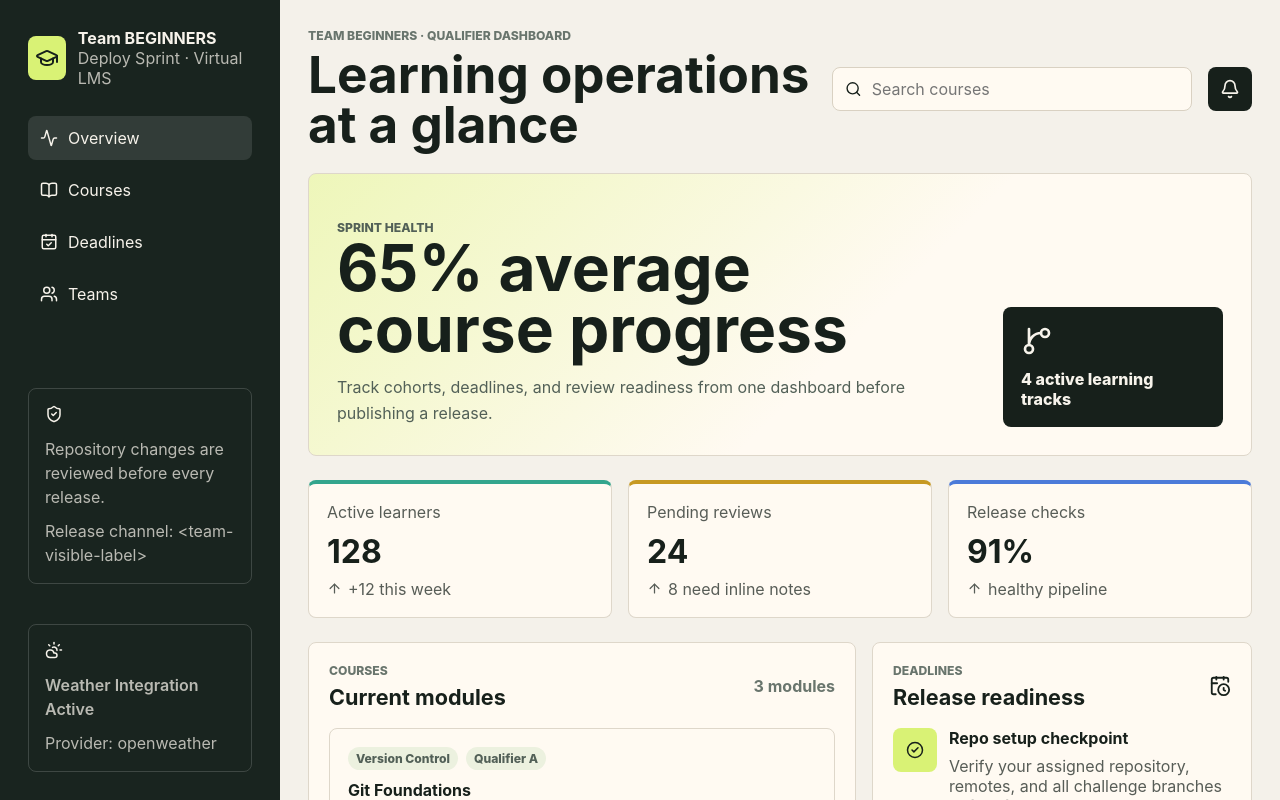
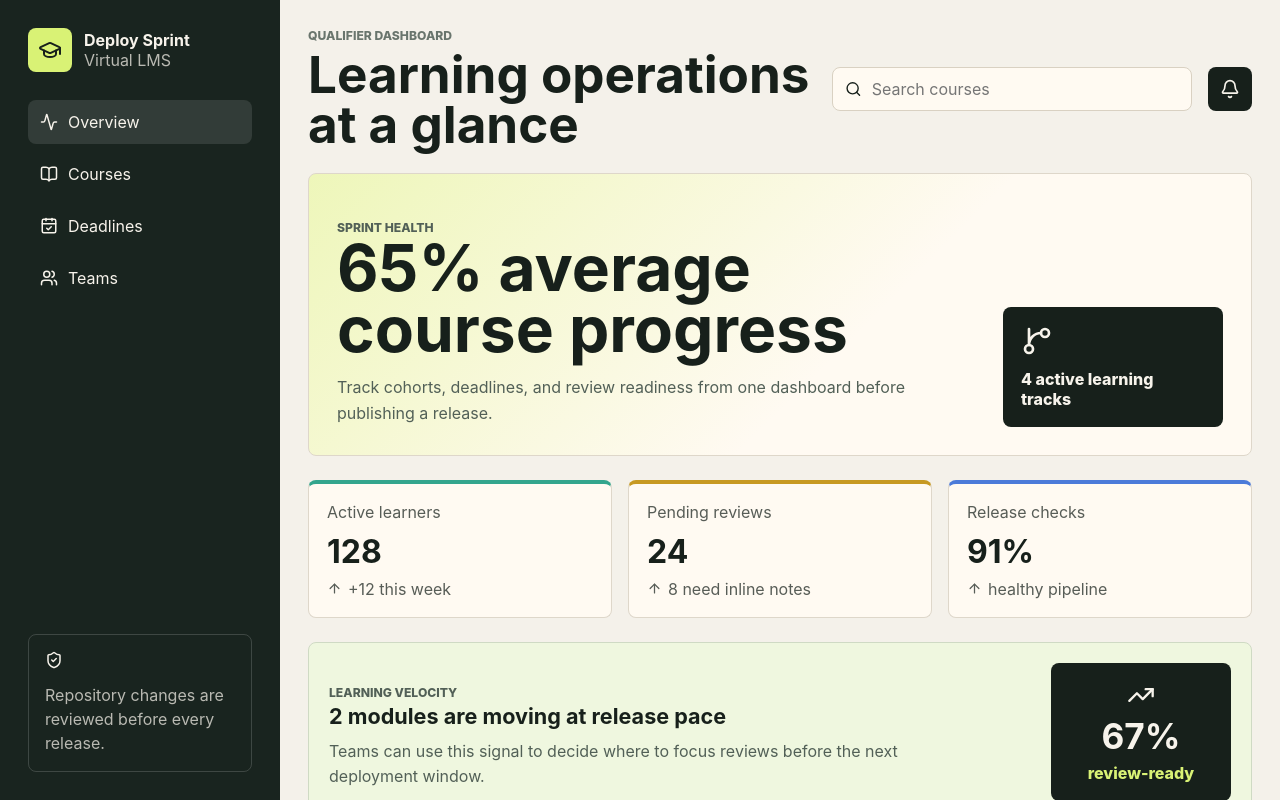
Before and after one commit to knurdz/deploy-sprint-finale-team-beginners, a React (Vite) app in the folder team-site/: page / in a window 1280 px wide. Shown: the top 800 px of the page. Built offline with nearby package versions, Linux system fonts and the light colour scheme; no server answers.

Commit message:
Refresh rebase feature asset

```diff
--- a/team-site/src/App.tsx
+++ b/team-site/src/App.tsx
@@ -1,10 +1,8 @@
-import { useEffect, useState } from 'react';
 import {
   Activity,
   Bell,
   BookOpen,
   CalendarCheck,
-  CloudSun,
   GitBranch,
   GraduationCap,
   Search,
@@ -13,49 +11,15 @@
 } from 'lucide-react';
 import { CourseCard } from './components/CourseCard';
 import { DeadlineBoard } from './components/DeadlineBoard';
+import { LearningVelocity } from './components/LearningVelocity';
 import { StatCard } from './components/StatCard';
 import { courses } from './data/courses';
 import { deadlineCards } from './data/deadlines';
 import { sprintStats } from './data/stats';
-import { getPublicDeployLabel } from './config/deploy';
 import { getAverageProgress } from './utils/metrics';
-
-interface WeatherData {
-  city?: string;
-  temp?: number;
-  weather?: string;
-  provider?: string;
-}
-
-function WeatherWidget() {
-  const [weather, setWeather] = useState<WeatherData | null>(null);
-
-  useEffect(() => {
-    fetch('/api/weather.json')
-      .then((res) => {
-        if (!res.ok) throw new Error('Weather data unavailable');
-        return res.json();
-      })
-      .then((data) => setWeather(data))
-      .catch(() => setWeather(null));
-  }, []);
-
-  return (
-    <div className="sidebarPanel" style={{ marginTop: '12px' }}>
-      <CloudSun size={18} />
-      <p style={{ fontWeight: '600' }}>
-        {weather ? `${weather.city || 'Colombo'}: ${weather.temp !== undefined ? `${weather.temp}°C` : ''} (${weather.weather || 'Clear'})` : 'Weather Integration Active'}
-      </p>
-      <p className="deployLabel">
-        Provider: {weather?.provider || 'openweather'}
-      </p>
-    </div>
-  );
-}
 
 export function App() {
   const averageProgress = getAverageProgress(courses);
-  const publicDeployLabel = getPublicDeployLabel();
 
   return (
     <main className="shell">
@@ -65,8 +29,8 @@
             <GraduationCap size={24} />
           </div>
           <div>
-            <strong>Team BEGINNERS</strong>
-            <span>Deploy Sprint · Virtual LMS</span>
+            <strong>Deploy Sprint</strong>
+            <span>Virtual LMS</span>
           </div>
         </div>
 
@@ -92,19 +56,13 @@
         <div className="sidebarPanel">
           <ShieldCheck size={18} />
           <p>Repository changes are reviewed before every release.</p>
-          <p className="deployLabel" data-testid="public-deploy-label">
-            Release channel: {publicDeployLabel}
-          </p>
         </div>
-
-        <WeatherWidget />
-
       </aside>
 
       <section className="workspace">
         <header className="topbar">
           <div>
-            <p className="eyebrow">Team BEGINNERS · Qualifier Dashboard</p>
+            <p className="eyebrow">Qualifier Dashboard</p>
             <h1>Learning operations at a glance</h1>
           </div>
 
@@ -139,6 +97,8 @@
           ))}
         </section>
 
+        <LearningVelocity courses={courses} />
+
         <section className="contentGrid">
           <div className="panel" id="courses">
             <div className="panelHeader">
--- /dev/null
+++ b/team-site/src/components/LearningVelocity.tsx
@@ -0,0 +1,28 @@
+import { TrendingUp } from 'lucide-react';
+import type { Course } from '../data/courses';
+
+type LearningVelocityProps = {
+  courses: Course[];
+};
+
+export function LearningVelocity({ courses }: LearningVelocityProps) {
+  const readyModules = courses.filter((course) => course.progress >= 60).length;
+
+  return (
+    <section className="velocityBand" aria-label="Learning Velocity">
+      <div>
+        <p className="eyebrow">Learning Velocity</p>
+        <h2>{readyModules} modules are moving at release pace</h2>
+        <p>
+          Teams can use this signal to decide where to focus reviews before the
+          next deployment window.
+        </p>
+      </div>
+      <div className="velocityMeter">
+        <TrendingUp size={28} />
+        <strong>{Math.round((readyModules / courses.length) * 100)}%</strong>
+        <span>review-ready</span>
+      </div>
+    </section>
+  );
+}
--- a/team-site/src/styles.css
+++ b/team-site/src/styles.css
@@ -269,6 +269,48 @@
   border-top: 4px solid #4c7bd9;
 }
 
+.velocityBand {
+  display: grid;
+  grid-template-columns: minmax(0, 1fr) 180px;
+  gap: 18px;
+  align-items: center;
+  padding: 20px;
+  border: 1px solid #cfdac4;
+  border-radius: 8px;
+  background: #eff7df;
+}
+
+.velocityBand h2 {
+  max-width: 620px;
+}
+
+.velocityBand p {
+  max-width: 640px;
+  margin: 10px 0 0;
+  color: #526057;
+  line-height: 1.55;
+}
+
+.velocityMeter {
+  display: grid;
+  justify-items: center;
+  gap: 6px;
+  padding: 18px;
+  border-radius: 8px;
+  background: #17201b;
+  color: #f7f3eb;
+  text-align: center;
+}
+
+.velocityMeter strong {
+  font-size: 2.2rem;
+}
+
+.velocityMeter span {
+  color: #d9f275;
+  font-weight: 800;
+}
+
 .contentGrid {
   display: grid;
   grid-template-columns: minmax(0, 1fr) 380px;
@@ -371,7 +413,8 @@
 @media (max-width: 980px) {
   .shell,
   .contentGrid,
-  .heroBand {
+  .heroBand,
+  .velocityBand {
     grid-template-columns: 1fr;
   }
 
```
